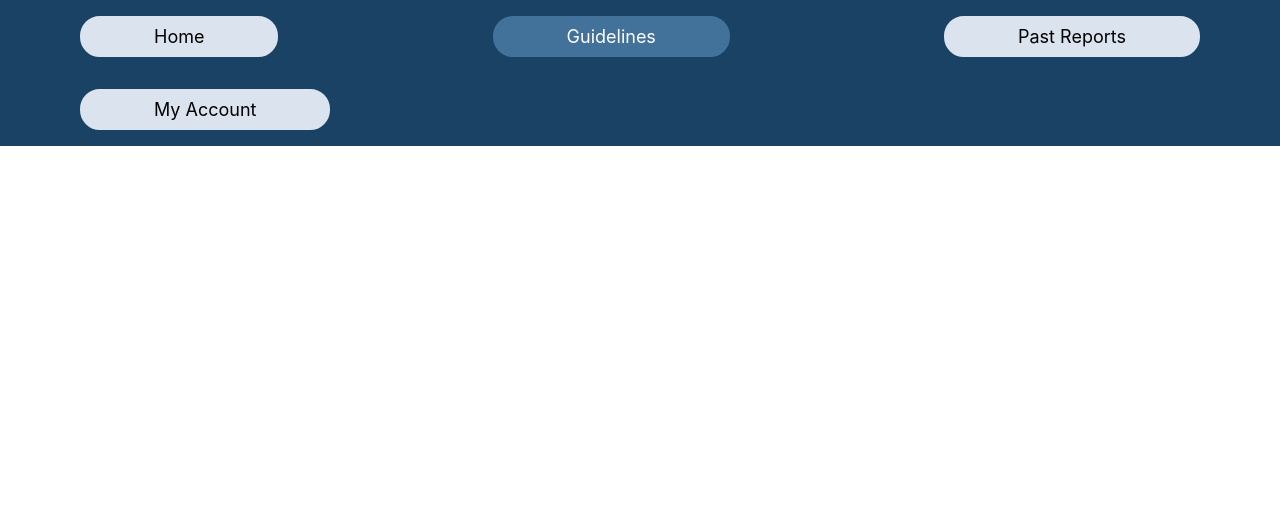
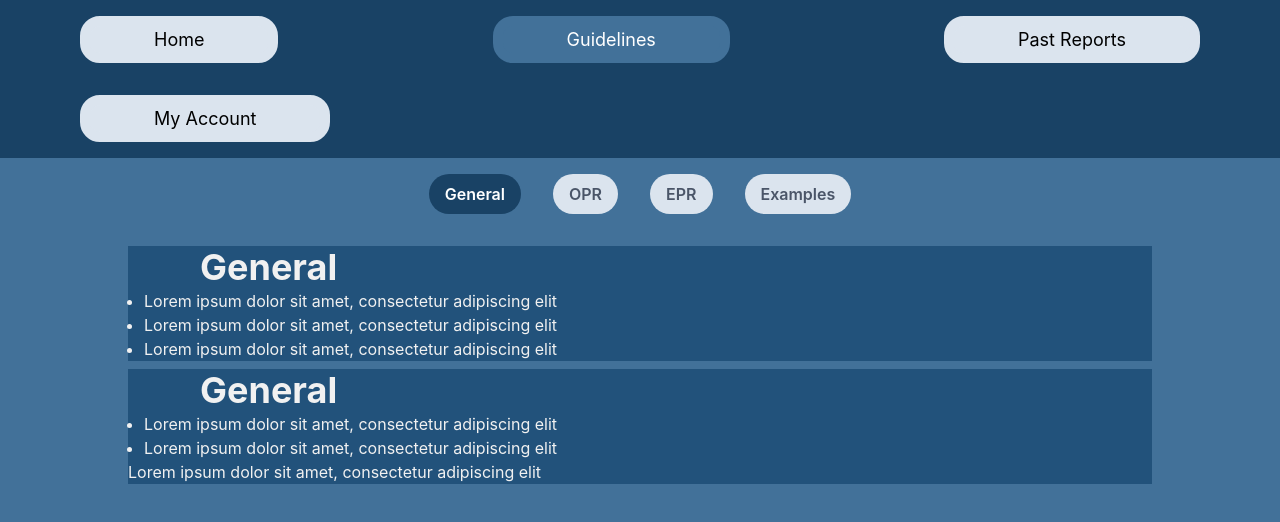
Before and after one commit to cvxluo/junior-design-project, a Next.js app: page /guidelines in a window 1280 px wide. Shown: the top 522 px of the page. Built offline with nearby package versions, Linux system fonts and the light colour scheme.

Commit message:
Flesh out Home and Guidelines page, fixes styles

```diff
--- a/public/static/globals.css
+++ b/public/static/globals.css
@@ -4,6 +4,7 @@ body {
   margin: 0;
   font-family: -apple-system, BlinkMacSystemFont, Segoe UI, Roboto, Oxygen,
     Ubuntu, Cantarell, Fira Sans, Droid Sans, Helvetica Neue, sans-serif;
+  background-color: #427199;
 }
 
 a {
--- a/src/components/NavBar/NavBar.jsx
+++ b/src/components/NavBar/NavBar.jsx
@@ -17,7 +17,7 @@ const NavBar = () => {
       align="center"
       justify="space-between"
       wrap="wrap"
-      backgroundColor="#194265"
+      backgroundColor="darkblue"
       color="black"
       padding="0 3em"
     >
--- a/src/components/NavBar/NavItem.jsx
+++ b/src/components/NavBar/NavItem.jsx
@@ -9,10 +9,10 @@ export const NavItem = ({ name, to }) => {
   return (
     <NextLink href={to} passHref>
       <Link
-        backgroundColor={selected ? "#427199" : "#DBE4EE"}
+        backgroundColor={selected ? "blue" : "lightblue"}
         borderStyle="solid"
         borderWidth={10}
-        borderColor={selected ? "#427199" : "#DBE4EE"}
+        borderColor={selected ? "blue" : "lightblue"}
         margin="1em 2em"
         padding="0 4em"
         borderRadius={20}
--- a/src/pages/_app.js
+++ b/src/pages/_app.js
@@ -1,7 +1,21 @@
 import "public/static/globals.css";
+import { ChakraProvider } from "@chakra-ui/react";
+import { extendTheme } from "@chakra-ui/react";
+
+const colors = {
+  blue: "#427199",
+  darkblue: "#194265",
+  lightblue: "#DBE4EE",
+};
+
+const theme = extendTheme({ colors });
 
 function MyApp({ Component, pageProps }) {
-  return <Component {...pageProps} />;
+  return (
+    <ChakraProvider theme={theme}>
+      <Component {...pageProps} />
+    </ChakraProvider>
+  );
 }
 
 export default MyApp;
--- a/src/screens/Guidelines/Guidelines.jsx
+++ b/src/screens/Guidelines/Guidelines.jsx
@@ -1,5 +1,17 @@
-import Head from "next/head";
-import Image from "next/image";
+import {
+  Tabs,
+  TabList,
+  TabPanels,
+  Tab,
+  TabPanel,
+  VStack,
+  Heading,
+  UnorderedList,
+  ListItem,
+  Text,
+  Center,
+} from "@chakra-ui/react";
+import { Box } from "@chakra-ui/react";
 
 import NavBar from "../../components/NavBar/NavBar";
 
@@ -7,6 +19,99 @@ export default function Guidelines() {
   return (
     <div>
       <NavBar />
+      <Box backgroundColor="blue">
+        <Tabs variant="solid-rounded" size="md">
+          <Center>
+            <TabList m="1em" spacing={10}>
+              <Tab
+                backgroundColor="lightblue"
+                mx="1em"
+                _selected={{ color: "white", bg: "darkblue" }}
+              >
+                General
+              </Tab>
+              <Tab
+                backgroundColor="lightblue"
+                mx="1em"
+                _selected={{ color: "white", bg: "darkblue" }}
+              >
+                OPR
+              </Tab>
+              <Tab
+                backgroundColor="lightblue"
+                mx="1em"
+                _selected={{ color: "white", bg: "darkblue" }}
+              >
+                EPR
+              </Tab>
+              <Tab
+                backgroundColor="lightblue"
+                mx="1em"
+                _selected={{ color: "white", bg: "darkblue" }}
+              >
+                Examples
+              </Tab>
+            </TabList>
+          </Center>
+          <TabPanels>
+            <TabPanel>
+              <VStack>
+                <Box
+                  backgroundColor="#22527B"
+                  width="80vw"
+                  margin="auto"
+                  color="#F1F1F1"
+                >
+                  <Heading marginLeft="2em">General</Heading>
+                  <UnorderedList>
+                    <ListItem>
+                      <Text>
+                        Lorem ipsum dolor sit amet, consectetur adipiscing elit
+                      </Text>
+                    </ListItem>
+                    <ListItem>
+                      <Text>
+                        Lorem ipsum dolor sit amet, consectetur adipiscing elit
+                      </Text>
+                    </ListItem>
+                    <ListItem>
+                      <Text>
+                        Lorem ipsum dolor sit amet, consectetur adipiscing elit
+                      </Text>
+                    </ListItem>
+                  </UnorderedList>
+                </Box>
+                <Box
+                  backgroundColor="#22527B"
+                  width="80vw"
+                  margin="auto"
+                  color="#F1F1F1"
+                >
+                  <Heading ml="2em">General</Heading>
+                  <UnorderedList>
+                    <ListItem>
+                      <Text>
+                        Lorem ipsum dolor sit amet, consectetur adipiscing elit
+                      </Text>
+                    </ListItem>
+                    <ListItem>
+                      <Text>
+                        Lorem ipsum dolor sit amet, consectetur adipiscing elit
+                      </Text>
+                    </ListItem>
+                  </UnorderedList>
+                  <Text>
+                    Lorem ipsum dolor sit amet, consectetur adipiscing elit
+                  </Text>
+                </Box>
+              </VStack>
+            </TabPanel>
+            <TabPanel>
+              <p>two!</p>
+            </TabPanel>
+          </TabPanels>
+        </Tabs>
+      </Box>
     </div>
   );
 }
```
Also changed, not shown: src/screens/Guidelines/Guidelines.module.css (added, +116 -0 lines), src/screens/Home/Home.jsx (+70 -58 lines).
